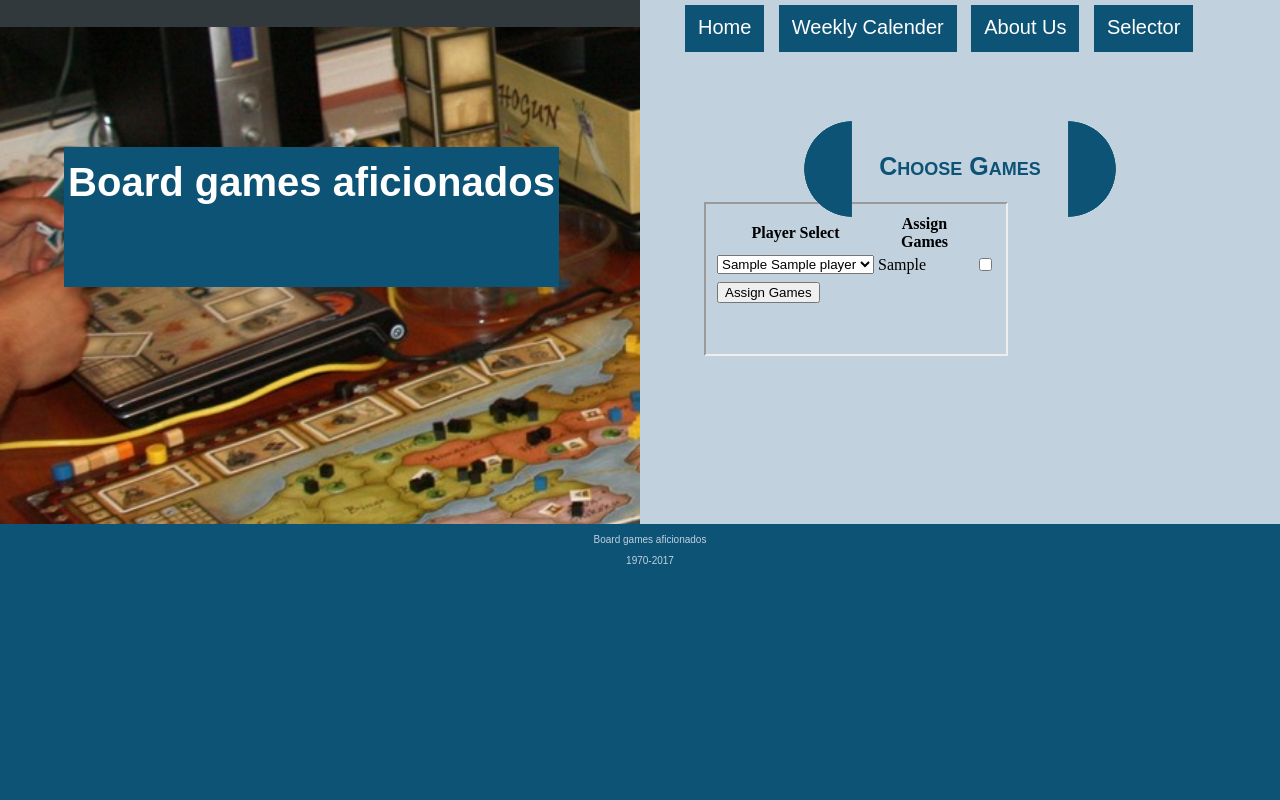
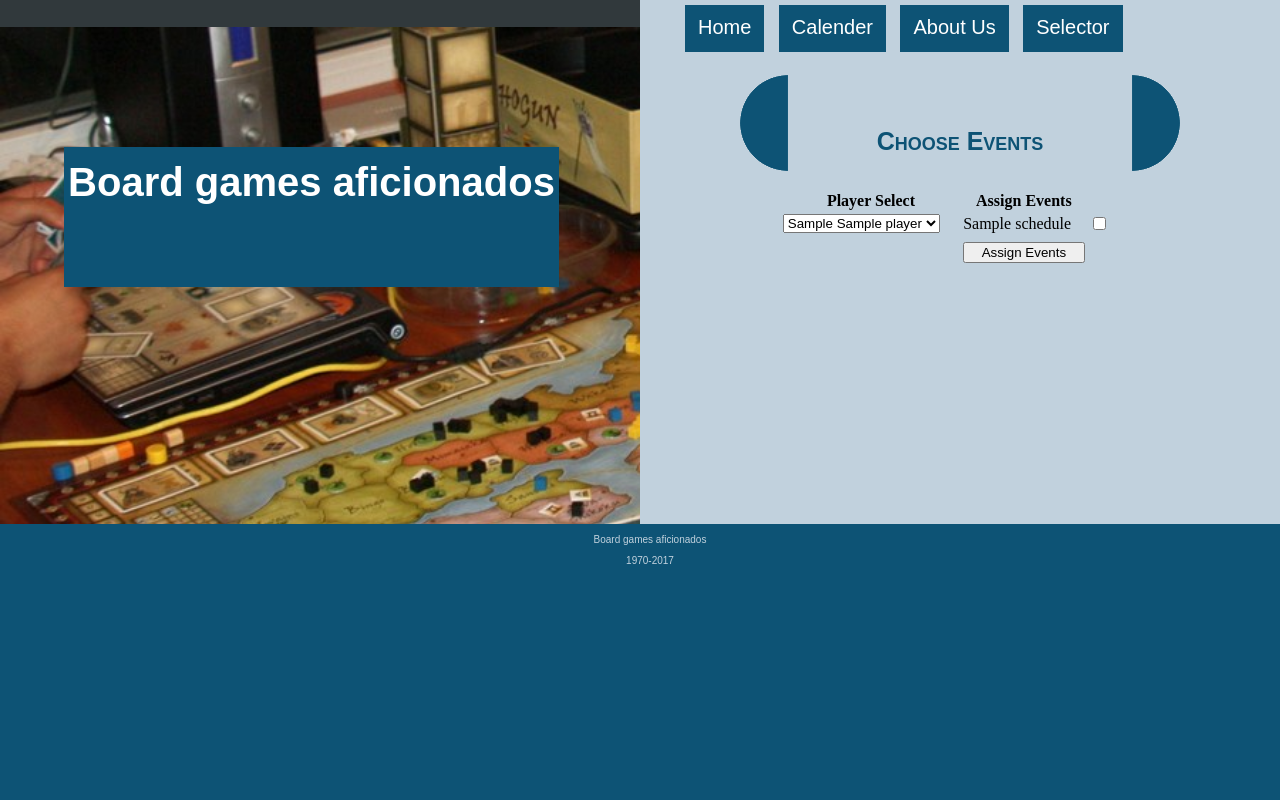
Before and after one commit to lxdnz254/BIT695_TM4, a PHP site: page /select_games.html in a window 1280 px wide. Run offline with PHP 8.4, Linux system fonts and the light colour scheme; tables that the repository leaves empty hold one stand-in row (values such as "Sample post").

Commit message:
Webpage functional
Fuction selector form, plus bug fix with 'assign' table

```diff
--- a/www/admin/choose.php
+++ b/www/admin/choose.php
@@ -23,14 +23,14 @@ include_once('connect.php');
 		}
 
 	// Second sql array
-	$sql = "SELECT _boardgameID, _boardgame FROM {$table2}";
+	$sql = "SELECT _eventID, _event_name FROM {$table4}";
 
 	$result = statement_prep($conn, $sql);
 
 	if ($result->num_rows > 0) {
 
 		foreach($result as $row) {
-			$games[] = array('id' => $row['_boardgameID'], 'game' => $row['_boardgame']);
+			$events[] = array('id' => $row['_eventID'], 'event' => $row['_event_name']);
 		}
 
 	} else {
@@ -38,16 +38,49 @@ include_once('connect.php');
 		exit();
 		}
 
+	// Recieve the assign posts
+if (isset($_GET['assign'])) {
 
-	$conn->close();
+	if (isset($_POST['player'])) {
+		$memberID = $_POST['player'];
+	}
+
+	// get the checked events
+	foreach ($events as $event){
+
+		if (isset($_POST['check'.$event['id']])) {
+			$checkedArray[] = array('checked' => $event['id']);
+		}
+	}
+
+	foreach ($checkedArray as $eventID) {
+		// check if already assigned
+		$sql = "SELECT _memberID, _eventID FROM {$table3}"
+				." WHERE _memberID={$memberID} AND _eventID={$eventID['checked']}";
+		$result = statement_prep($conn, $sql);
+
+		if ($result->num_rows == 0) {
+			//add the assigned event to member
+			$sql = "INSERT INTO {$table3} ( _memberID, _eventID ) VALUES ({$memberID}, {$eventID['checked']})";
+			// no result returned for INSERT
+			statement_prep($conn, $sql);
+		}
+
+	}
+
+}
+
+$conn->close();
 
 ?>
 <html>
-	<table>
+	<body>
+	<form id="form-box" method="POST" enctype="application/x-www-form-urlencoded" action="choose.php?assign"  target="_self">
+	<table style="margin:0px auto; width:75%;">
 		<thead>
 			<tr>
 				<th>Player Select</th>
-				<th>Assign Games</th>
+				<th>Assign Events</th>
 			</tr>
 		</thead>
 		<tbody>
@@ -59,19 +92,24 @@ include_once('connect.php');
 					<?php endforeach; ?>
 					</select>
 				</td>
-				<?php foreach ($games as $game): ?>
-				<td><?php htmlout($game['game']); ?></td>
-				<td><input type="checkbox" value="<?php htmlout($game['id']); ?>"></td></tr><td></td>
+				<?php foreach ($events as $event): ?>
+				<td><?php htmlout($event['event']); ?></td>
+				<td><input type="checkbox" name="check<?php htmlout($event['id']); ?>"></td></tr><td></td>
 				<?php endforeach; ?>
 			</tr>
 		</tbody>
 		<tfoot>
 			<tr>
-				<td colspan="3">
-					<input type="submit" value="Assign Games">
+				<td></td>
+				<td>
+					<p id="register">
+					<input type="submit" value="Assign Events" style="margin:1px auto; width: 100%;">
+					</p>
 				</td>
 			</tr>
 	</table>
+	</form>
+	</body>
 
 
 </html>
--- a/www/admin/table_assign.html.php
+++ b/www/admin/table_assign.html.php
@@ -9,7 +9,7 @@ echo '<table><thead>';
 		echo '</td><td data-label="Position">' . $row['_position'];
  		echo '</td><td data-label="Date">' . $row['_date'];
 		echo '</td><td data-label="Notes">' . $row['_notes'];
- 		echo '</td><td id="do"><a href="delete.php?assign$member=' . $row['_memberID'] . '&event=' . $row['_eventID'] . '">Delete Player</a>';
+ 		echo '</td><td id="do"><a href="delete.php?assign&member=' . $row['_memberID'] . '&event=' . $row['_eventID'] . '">Delete Player</a>';
  		echo '</td><td id="do"><a href="edit.php?assign&member=' . $row['_memberID'] . '&event=' . $row['_eventID'] . '">Edit Player</a>';
  		echo '</td></tr>';
  	}
--- a/www/select_games.html
+++ b/www/select_games.html
@@ -5,8 +5,24 @@
 	<meta http-equiv="Content-Type" content="text/html; charset=utf-8" />
 	<meta name="viewport" content="width=device-width, initial-scale=1.0" />
     <link rel="stylesheet" href="css/style.css">
+	<style type="text/css">
+
+div.frame {
+	text-align: center;
+	height: 300px;
+	width: 95%;
+	display: block;
+}
+
+#response {
+	border: 0 none;
+	width: 95%;
+	height: 100%;
+}
+</style>
     <script type="text/javascript" src="js/set_form_date.js"></script>
-    <title>Games</title>
+    <title>Select Events</title>
+
 </head>
 
 <body>
@@ -15,17 +31,18 @@
         <nav>
             <ul>
 				<li><a href="index.html">Home</a></li>
-                <li><a href="events.html">Weekly Calender</a></li>
+                <li><a href="events.html">Calender</a></li>
                 <li><a href="about.html">About Us</a></li>
 				<li><a>Selector</a></li>
             </ul>
         </nav>
     </header>
     <main>
+		<img style="padding-top: 50px" id="left_semcircle" src="images/half_circle_left.gif" alt="">
+		<img style="padding-top: 50px" id="right_semcircle" src="images/half_circle_right.gif" alt="">
+		<h2 id="heading" style="padding-top: 70px">Choose Events</h2>
         <section class="content_pages">
-            <img style="padding-top: 50px" id="left_semcircle" src="images/half_circle_left.gif" alt="">
-            <img style="padding-top: 50px" id="right_semcircle" src="images/half_circle_right.gif" alt="">
-            <h2 id="heading" style="padding-top: 70px">Choose Games</h2>
+
             <div class="frame">
 				<iframe id="response" src="admin/choose.php"></iframe>
 			</div>
```
Also changed, not shown: www/admin/delete.php (+13 -6 lines).
